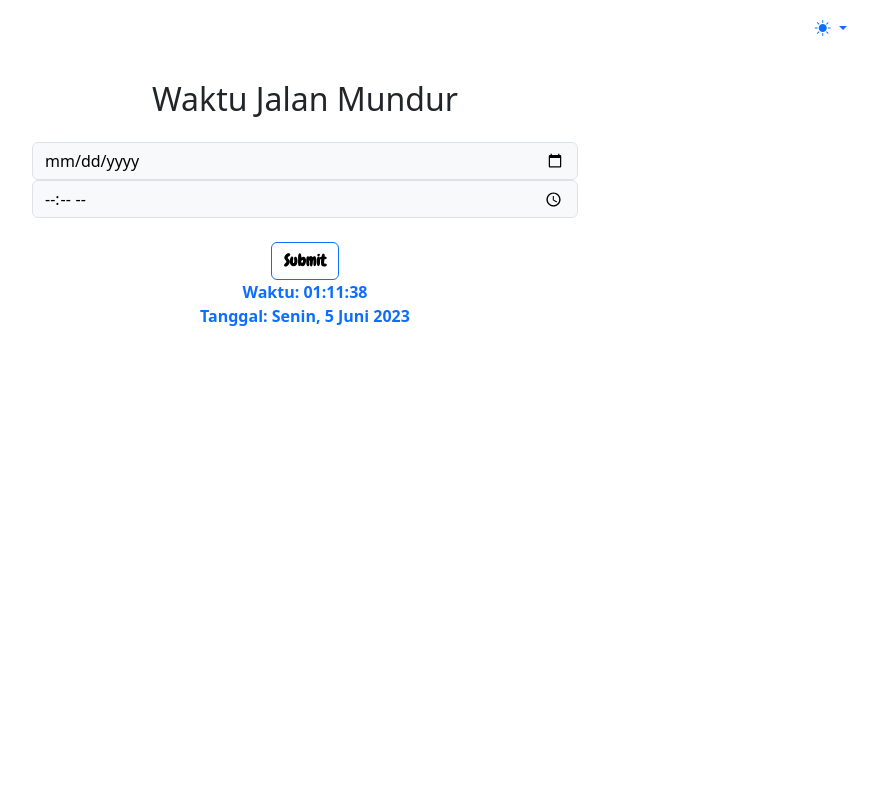
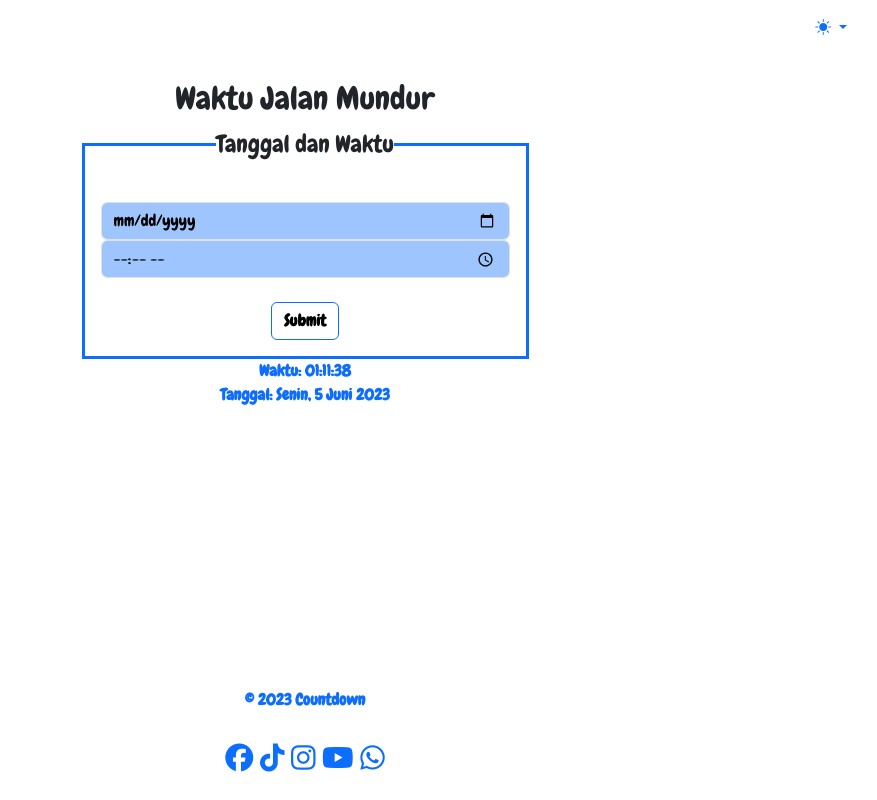
Before and after one commit to frendianmaulana/counttimer.github.io, a plain HTML site: page index.html in a window 1280 px wide. Shown: the whole page, without its empty margins (335-1212 px from the left). Drawn offline with nearby package versions, Linux system fonts and the light colour scheme.

Commit message:
Tampilan lebih optimasi

```diff
--- a/index.html
+++ b/index.html
@@ -13,14 +13,19 @@
     <link rel="preconnect" href="https://fonts.googleapis.com">
     <link rel="preconnect" href="https://fonts.gstatic.com" crossorigin>
     <link href="https://fonts.googleapis.com/css2?family=Chewy&display=swap" rel="stylesheet">
+    <link href="https://fontawesome.com/" rel="stylesheet">
+    <link rel="stylesheet" href="https://cdnjs.cloudflare.com/ajax/libs/animate.css/4.1.1/animate.min.css" />
     <script src="https://cdn.jsdelivr.net/npm/bootstrap@5.3.0-alpha1/dist/js/bootstrap.bundle.min.js"></script>
     <script src="http://ajax.googleapis.com/ajax/libs/jquery/1.7.1/jquery.min.js" type="text/javascript"></script>
+    <script defer src="https://cdn.jsdelivr.net/npm/alpinejs@3.12.1/dist/cdn.min.js"></script>
     <script src="javascript.js" defer></script>
+    <script src="https://kit.fontawesome.com/342bb86607.js" crossorigin="anonymous"></script>
     <title>Jam Mundur / Countdown Time</title>
 </head>
 <style>
+    @import url('https://fonts.googleapis.com/css2?family=Chewy&display=swap');
     input:focus {
-        font-family: caveat;
+        font-family: "Chewy", cursive;
     }
 
     /*input{
@@ -28,7 +33,83 @@
     }*/
 
     .font-special {
-        font-family: chewy;
+        font-family: "Chewy";
+    }
+
+    fieldset {
+        display: block;
+        margin-left: 2px;
+        margin-right: 2px;
+        padding-top: 0.35em;
+        padding-bottom: 0.625em;
+        padding-left: 0.75em;
+        padding-right: 0.75em;
+        border: 2px groove (internal value);
+    }
+
+    :root {
+        --black: #333;
+        --blue: blue;
+        --fb-blue: #3812f5e8;
+        --insta-pink: #c13584;
+        --yt-red: #f70000;
+    }
+
+    * {
+        margin: 0;
+        padding: 0;
+        box-sizing: border-box;
+    }
+
+    body {
+        width: 100%;
+        height: 100vh;
+        position: relative;
+        font-family: "Chewy";
+    }
+
+    footer {
+        background-color: var(--bs-body-bg);
+        color: var(--bs-emphasis-color);
+        text-align: center;
+        width: 100%;
+        padding: 0 0 10px 0;
+        position: absolute;
+        bottom: 0;
+    }
+
+    footer p {
+        padding: 0.1px 0px;
+    }
+
+    .social-links {
+        padding: 10px;
+        color: grey;
+    }
+
+    .logos:hover {
+        transition: 0.4s;
+        transform: translateY(-5px);
+    }
+
+    .social-links a .fa-facebook:hover {
+        color: var(--fb-blue);
+    }
+
+    .social-links a .fa-instagram:hover {
+        color: var(--insta-pink);
+    }
+
+    .social-links a .fa-tiktok:hover {
+        text-shadow: -3px 0 0 rgba(0,255,255,.7), 3px 0 0 rgba(255,0,0,.7);
+        color: var(--bs-emphasis-color);
+    }
+
+    .social-links a .fa-youtube:hover {
+        color: var(--yt-red);
+    }
+    .social-links a .fa-whatsapp:hover{
+        color: rgba(6, 233, 55, 0.842);
     }
 </style>
 
@@ -65,29 +146,93 @@
     </nav>
     <div class="mt-4 container" id="main-div">
         <div class="row text-sm-center justify-content-center justin">
-            <h1 class="fs-2">Waktu Jalan Mundur</h1>
-            <div class="col-md-6">
-                <div class="mb-3 text-center" data-aos="fade-left" id="countdown-box"></div>
+            <h1 class="fs-2 animate__fadeInLeft">Waktu Jalan Mundur</h1>
+            <div class="col-md-5">
+                <fieldset class="border border-primary border-3 p-3">
+                    <legend class="float-none w-auto text-left">Tanggal dan Waktu</legend>
+                    <div class="mb-3 text-center" data-aos="fade-left" id="countdown-box">
+                    </div>
                     <form action="#" method="post" id="date-form">
                         <input type="date" class="form-control"
-                        style="background-color: var(--bs-tertiary-bg); color: var(--bs-emphasis-color);"
+                            style="background-color: var(--bs-primary-border-subtle); color: var(--bs-emphasis-color);"
                             name="date-input" id="date-input">
                         <input type="time" class="form-control"
-                        style="background-color: var(--bs-tertiary-bg); color: var(--bs-emphasis-color);"
+                            style="background-color: var(--bs-primary-border-subtle); color: var(--bs-emphasis-color);"
                             name="time-input" id="time-input">
-                    <button type="submit" class="btn mt-4 font-special fw-bolder btn-outline-primary" style="color: var(--bs-emphasis-color)">Submit</button>
+                        <button x-data="{open : false}" @click="open =! open" type="submit"
+                            class="btn mt-4 font-special fw-bolder btn-outline-primary"
+                            style="color: var(--bs-emphasis-color)">Submit</button>
                     </form>
             </div>
             <div id="clock"></div>
-            <footer>
+            <div class="text-white">
                 <script src="tampiltanggal.js"></script>
                 <script type="text/javascript" src="tampilwaktu.js"></script>
-            </footer>
+            </div>
+            </fieldset>
         </div>
     </div>
+    <!-- <div class="modal-" tabindex="-1">
+        <div class="modal-dialog">
+            <div class="modal-content">
+                <div class="modal-header">
+                    <h5 class="modal-title">Modal title</h5>
+                    <button type="button" class="btn-close" data-bs-dismiss="modal" aria-label="Close"></button>
+                </div>
+                <div class="modal-body">
+                    <p>Modal body text goes here.</p>
+                </div>
+                <div class="modal-footer">
+                    <button type="button" class="btn btn-secondary" data-bs-dismiss="modal">Close</button>
+                    <button type="button" class="btn btn-primary">Save changes</button>
+                </div>
+            </div>
+        </div>
+    </div> -->
+    <footer>
+        <p id="date" class="text-primary fw-bolder"></p>
+        <div class="social-links fs-3">
+            <a href="https://www.facebook.com/frendian.ashofa/" target="_blank"><i
+                    class="fab fa-facebook logos"></i></a>
+            <a href="https://www.tiktok.com/@ff_frendianm?is_from_webapp=1&sender_device=pc" target="_blank"><i
+                    class="fab fa-tiktok logos"></i></a>
+            <a href="https://www.instagram.com/ff_frendianm/" target="_blank"><i class="fab fa-instagram logos"></i></a>
+            <a href="https://www.youtube.com/@ff_frendianm" target="_blank"><i class="fab fa-youtube logos"></i></a>
+            <a href="https://wa.me/6285725062515" target="_blank"><i class="fa-brands fa-whatsapp logos"></i></a>
+        </div>
+    </footer>
 </body>
 <script src="dark-mode.js"></script>
 <script type="text/javascript" src="changetab.js"></script>
+
 <!-- <script src="https://unpkg.com/aos@2.3.1/dist/aos.js"></script> -->
+<script>
+    const toastTrigger = document.getElementById('liveToastBtn')
+    const toastLiveExample = document.getElementById('liveToast')
+
+    if (toastTrigger) {
+        const toastBootstrap = bootstrap.Toast.getOrCreateInstance(toastLiveExample)
+        toastTrigger.addEventListener('click', () => {
+            toastBootstrap.show()
+        })
+    }
+</script>
+<script>
+    var modal = document.getElementById("modal-startup");
+    var closeBtn = document.getElementsByClassName("close")[0];
+
+    closeBtn.onclick = function () {
+        modal.style.display = "none";
+    };
+
+    window.onclick = function (event) {
+        if (event.target == modal) {
+            modal.style.display = "none";
+        }
+    };
+</script>
+<script>
+    document.getElementById("date").innerHTML = "&copy; " + new Date().getFullYear() + " Countdown";
+</script>
 
 </html>
--- a/javascript.js
+++ b/javascript.js
@@ -6,7 +6,7 @@ dateform.addEventListener("submit", e => {
     const dateinput = document.getElementById("date-input")
     const timeinput = document.getElementById("time-input")
     const eventdate = Date.parse(dateinput.value + " " + timeinput.value)
-    console.log(eventdate)
+    // console.log(eventdate)
 
     window.eventCountdown && clearInterval(window.eventCountdown)
 
@@ -25,12 +25,13 @@ dateform.addEventListener("submit", e => {
 
         const diff = eventdate - now
         if (diff > 0) {
-            // countdown.innerHTML = `<b class="fw-bolder fs-5 font-special">${d} Hari, ${h} Jam, ${m} Menit, ${s} Detik</b>`
-            countdown.innerHTML = `<div class="alert alert-success d-flex align-items-center text-left container fw-bolder" role="alert"><i class="bi bi-stopwatch fs-3"></i>&nbsp;<div style="color: var(--bs-emphasis-color)">${d} Hari, ${h} Jam, ${m} Menit, ${s} Detik</div></div>`
+            // countdown.innerHTML = `< b class="fw-bolder fs-5 font-special" > ${ d } Hari, ${ h } Jam, ${ m } Menit, ${ s } Detik</ > `
+            countdown.innerHTML = `<div class="alert alert-success d-flex align-items-center text-left container fw-bolder" role = "alert"><i class="bi bi-stopwatch-fill fs-6"></i> &nbsp; <div style="color: var(--bs-emphasis-color)">${d} Hari, ${h} Jam, ${m} Menit, ${s} Detik</div></> `
             // countdown.innerHTML = '${d} days, ${h} hours, ${m} month, ${s} seconds'
         } else {
             // countdown.innerHTML = '<b class="fw-bolder fs-5 font-special">Waktu Telah Habis</b>'
             countdown.innerHTML = '<div class="alert alert-info d-flex align-items-center text-left" role="alert"><i class="bi bi-info-circle-fill"></i>&nbsp;<div class="fw-bolder text-center" style="color: var(--bs-emphasis-color)">Waktu Telah Habis</div></div>'
+            // countdown.innerHTML = b;
         }
     }, 1000)
 })
--- a/tampiltanggal.js
+++ b/tampiltanggal.js
@@ -1,5 +1,5 @@
 const months = ['Januari', 'Februari', 'Maret', 'April', 'Mei', 'Juni', 'Juli', 'Agustus', 'September', 'Oktober', 'November', 'Desember'];
-const days = ['Minggu', 'Senin', 'Selasa', 'Rabu', 'Kamis', 'Jum&#39;at', 'Sabtu'];
+const days = ['Ahad', 'Senin', 'Selasa', 'Rabu', 'Kamis', 'Jum&#39;at', 'Sabtu'];
 
 const date = new Date();
 const day = date.getDate();
```
Lines whose indentation alone changed are shown as unchanged.
